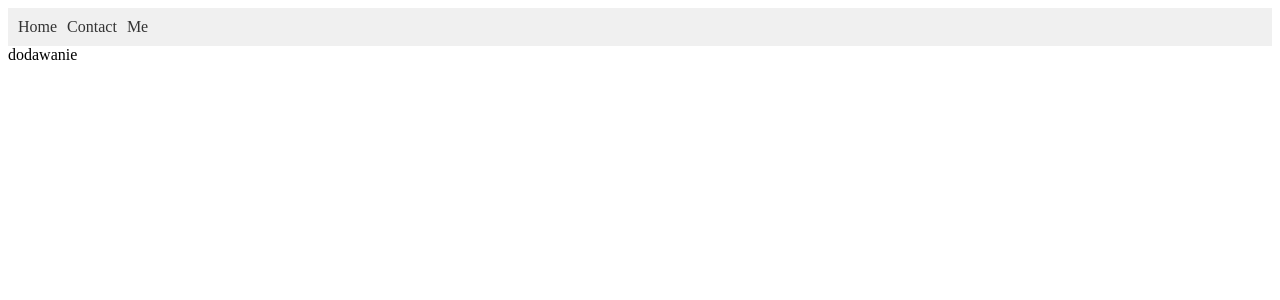
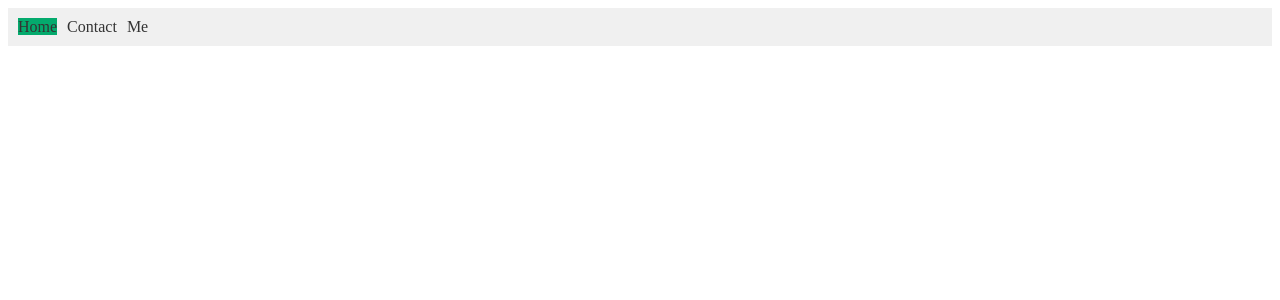
Before and after one commit to PiotrDerewonko/rodzial_portfolio, a Django app: page / in a window 1280 px wide. Shown: the top 300 px of the page. Run offline with Django 3.2, Linux system fonts and the light colour scheme.

Commit message:
dzialajace zmienne pozwalajace na podswietlenie sekcji w ktorej jestesmy

```diff
--- a/infos/static/css/style.css
+++ b/infos/static/css/style.css
@@ -22,6 +22,10 @@ nav ul li {
     flex: 1; /* Rozciąganie elementów li, aby równomiernie zajmowały dostępną przestrzeń */
 }
 
+.active {
+    background-color: #04AA6D;
+}
+
 nav ul li:last-child {
     margin-right: 0; /* Usuwa margines po prawej stronie ostatniego elementu */
 }
--- a/infos/templates/infos/about_me.html
+++ b/infos/templates/infos/about_me.html
@@ -2,6 +2,6 @@
 
 {% block title %}{{ title }}{% endblock %}
 
-{%  block content %}
-Tutaj bede o mnie jakies informacje wraz ze zdjeciem
-{%  endblock %}
+{% block content %}
+    Tutaj bede o mnie jakies informacje wraz ze zdjeciem
+{% endblock %}
--- a/infos/templates/infos/contact.html
+++ b/infos/templates/infos/contact.html
@@ -3,5 +3,5 @@
 {% block title %}{{ title }}{% endblock %}
 
 {% block content %}
-   Tutaj bedzie formularz kontaktowy
+    Tutaj bedzie formularz kontaktowy
 {% endblock %}
--- a/infos/templates/infos/main.html
+++ b/infos/templates/infos/main.html
@@ -12,18 +12,16 @@
 <header class="logo">
     <nav>
         <ul>
-            <li><a href="{% url 'home' %}">Home</a></li>
-            <li><a href="{% url 'contact' %}">Contact</a></li>
-            <li><a href="{% url 'me' %}">Me</a></li>
+            <li><a {% if active_tab == 'home' %} class='active' {% endif %} href="{% url 'home' %}">Home</a></li>
+            <li><a {% if active_tab == 'contact' %} class='active' {% endif %} href="{% url 'contact' %}">Contact</a>
+            </li>
+            <li><a {% if active_tab == 'me' %} class='active' {% endif %} href="{% url 'me' %}">Me</a></li>
         </ul>
     </nav>
 
 </header>
 <div>
-    {% block content %}
-        {{ test }}
 
-    {% endblock %}
 </div>
 
 
--- a/infos/views.py
+++ b/infos/views.py
@@ -4,15 +4,15 @@ from django.http import HttpResponse
 # Create your views here.
 def home(request):
     t = loader.get_template("infos/main.html")
-    c = {"test": "dodawanie", 'title': 'Homepage'}
+    c = {'title': 'Homepage', 'active_tab': 'home'}
     return HttpResponse(t.render(c))
 
 def about_me(request):
     t = loader.get_template("infos/about_me.html")
-    c = {'title': 'O mnie'}
+    c = {'title': 'O mnie', 'active_tab': 'me'}
     return HttpResponse(t.render(c))
 
 def contact(request):
     t = loader.get_template("infos/contact.html")
-    c = {'title': 'Kontakt'}
+    c = {'title': 'Kontakt', 'active_tab': 'contact'}
     return HttpResponse(t.render(c))
```
